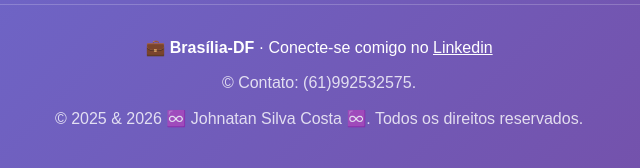
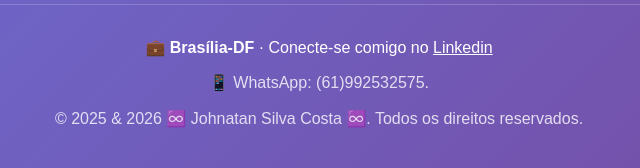
Before and after one commit to 10jsc/10jsc.github.io, a plain HTML site: page index.html in a window 1280 px wide. Shown: the part 871-1039 px from the top of the page, 321-961 px from the left. Drawn offline with Linux system fonts and the light colour scheme.

Commit message:
Update index.html

```diff
--- a/index.html
+++ b/index.html
@@ -192,7 +192,7 @@
 
         <footer>
             <p>💼 <strong>Brasília-DF</strong> · Conecte-se comigo no <a href="https://linkedin.com/in/johnatan-s-costa-53509a243" style="color: white; text-decoration: underline;">Linkedin</a></p>
-            <p style="margin-top: 10px; opacity: 0.8;">&copy; Contato: (61)992532575.</p>
+            <p style="margin-top: 10px; opacity: 0.8;">📱 WhatsApp: (61)992532575.</p>
             <p style="margin-top: 10px; opacity: 0.8;">&copy; 2025 & 2026  ♾️ Johnatan Silva Costa ♾️. Todos os direitos reservados.</p>
         </footer>
     </div>
```
